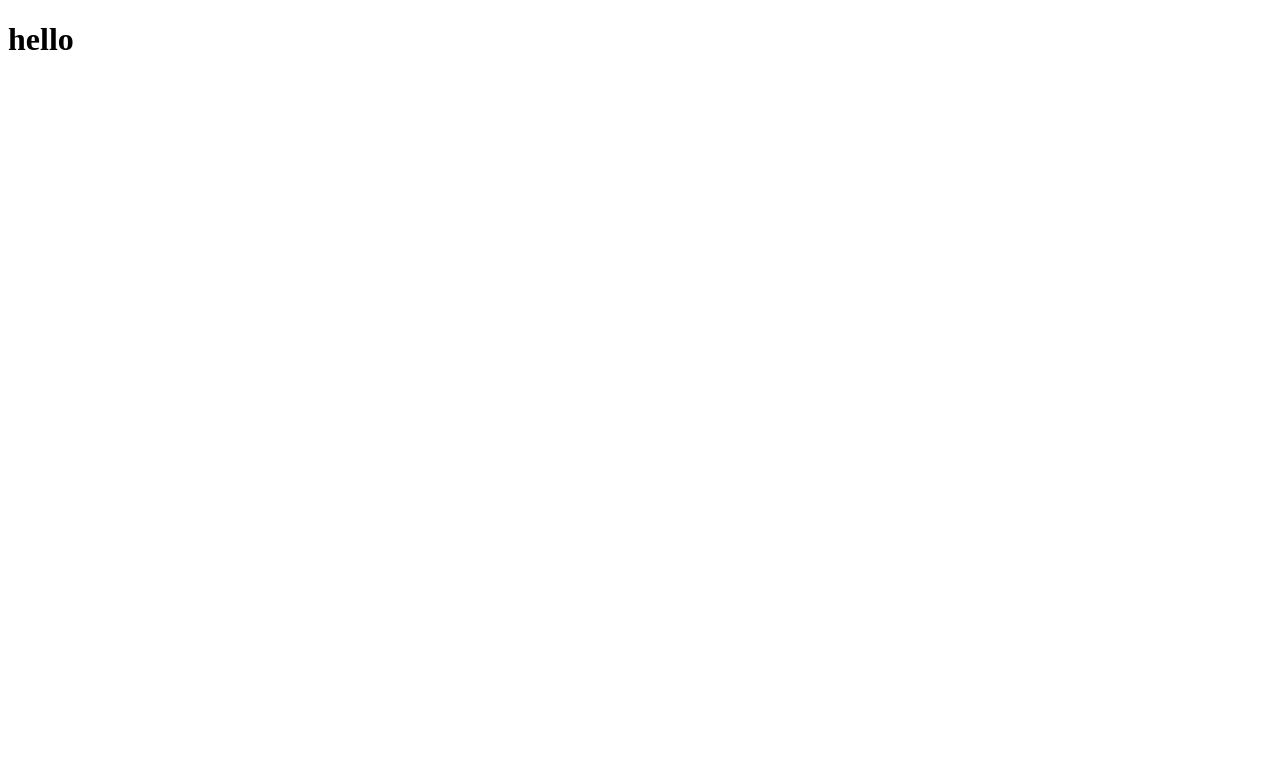
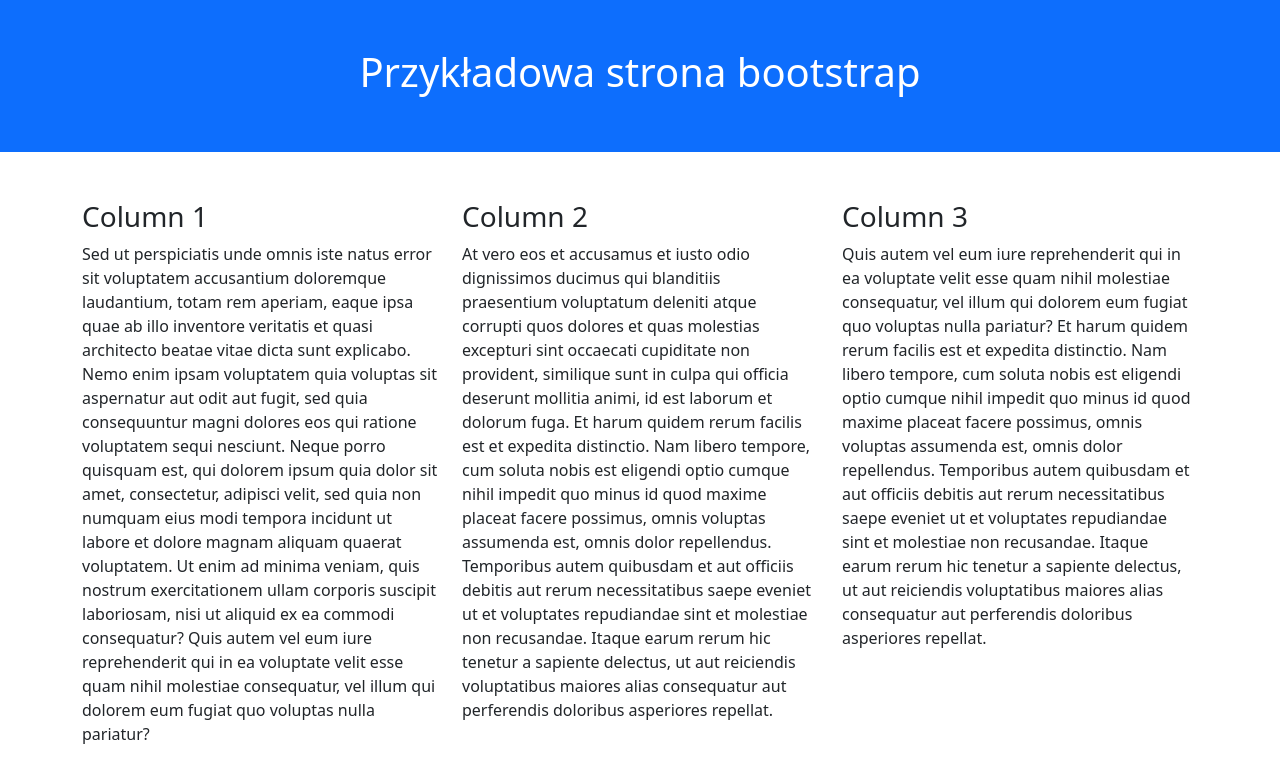
Before and after one commit to ojc33/bootstrap, a plain HTML site: page index.html in a window 1280 px wide. Drawn offline with nearby package versions, Linux system fonts and the light colour scheme.

Commit message:
Tue Feb  8 02:57:44 PM CET 2022

```diff
--- a/index.html
+++ b/index.html
@@ -1,9 +1,67 @@
-<!DOCTYPE html>
-<html>
+<!doctype html>
+<html lang="en">
 <head>
+    <meta charset="utf-8">
+    <meta name="viewport" content="width=device-width, initial-scale=1">
+    <link href="https://cdn.jsdelivr.net/npm/bootstrap@5.1.3/dist/css/bootstrap.min.css" rel="stylesheet">
+    <link href="style.css" rel="stylesheet">
+    <script defer src="https://cdn.jsdelivr.net/npm/bootstrap@5.1.3/dist/js/bootstrap.bundle.min.js"></script>
     <title>bootstrap example</title>
 </head>
 <body>
-    <h1>hello</h1>
+    <div class="container-fluid p-5 bg-primary text-white text-center">
+        <h1>Przykładowa strona bootstrap</h1>
+    </div>
+
+    <div class="container mt-5">
+        <div class="row">
+            <div class="col-sm-4">
+                <h3>Column 1</h3>
+                <p>
+                Sed ut perspiciatis unde omnis iste natus error sit voluptatem accusantium doloremque
+                laudantium, totam rem aperiam, eaque ipsa quae ab illo inventore veritatis et quasi
+                architecto beatae vitae dicta sunt explicabo. Nemo enim ipsam voluptatem quia voluptas
+                sit aspernatur aut odit aut fugit, sed quia consequuntur magni dolores eos qui ratione
+                voluptatem sequi nesciunt. Neque porro quisquam est, qui dolorem ipsum quia dolor sit
+                amet, consectetur, adipisci velit, sed quia non numquam eius modi tempora incidunt
+                ut labore et dolore magnam aliquam quaerat voluptatem. Ut enim ad minima veniam,
+                quis nostrum exercitationem ullam corporis suscipit laboriosam, nisi ut aliquid
+                ex ea commodi consequatur? Quis autem vel eum iure reprehenderit qui in ea voluptate
+                velit esse quam nihil molestiae consequatur, vel illum qui dolorem eum fugiat quo
+                voluptas nulla pariatur?
+                </p>
+            </div>
+            <div class="col-sm-4">
+                <h3>Column 2</h3>
+                <p>
+                At vero eos et accusamus et iusto odio dignissimos ducimus qui blanditiis praesentium
+                voluptatum deleniti atque corrupti quos dolores et quas molestias excepturi sint occaecati
+                cupiditate non provident, similique sunt in culpa qui officia deserunt mollitia animi,
+                id est laborum et dolorum fuga. Et harum quidem rerum facilis est et expedita distinctio.
+                Nam libero tempore, cum soluta nobis est eligendi optio cumque nihil impedit quo minus
+                id quod maxime placeat facere possimus, omnis voluptas assumenda est, omnis dolor
+                repellendus. Temporibus autem quibusdam et aut officiis debitis aut rerum necessitatibus
+                saepe eveniet ut et voluptates repudiandae sint et molestiae non recusandae. Itaque earum
+                rerum hic tenetur a sapiente delectus, ut aut reiciendis voluptatibus maiores alias
+                consequatur aut perferendis doloribus asperiores repellat.
+                </p>
+            </div>
+            <div class="col-sm-4">
+                <h3>Column 3</h3>
+                <p>
+                Quis autem vel eum iure reprehenderit qui in ea voluptate
+                velit esse quam nihil molestiae consequatur, vel illum qui dolorem eum fugiat quo
+                voluptas nulla pariatur? Et harum quidem rerum facilis est et expedita distinctio.
+                Nam libero tempore, cum soluta nobis est eligendi optio cumque nihil impedit quo minus
+                id quod maxime placeat facere possimus, omnis voluptas assumenda est, omnis dolor
+                repellendus. Temporibus autem quibusdam et aut officiis debitis aut rerum necessitatibus
+                saepe eveniet ut et voluptates repudiandae sint et molestiae non recusandae. Itaque earum
+                rerum hic tenetur a sapiente delectus, ut aut reiciendis voluptatibus maiores alias
+                consequatur aut perferendis doloribus asperiores repellat.
+                </p>
+            </div>
+        </div>
+    </div>
+
 </body>
 </html>
```
Also changed, not shown: style.css (added).
